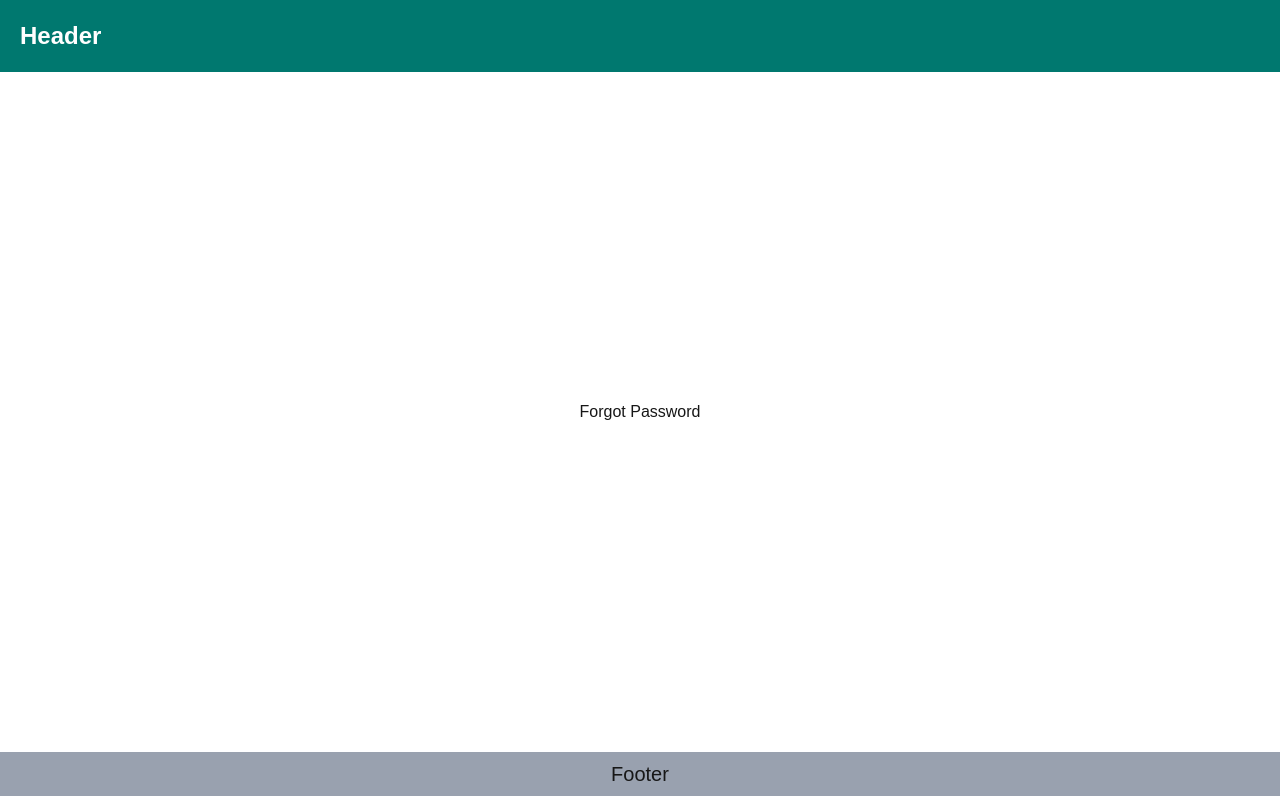
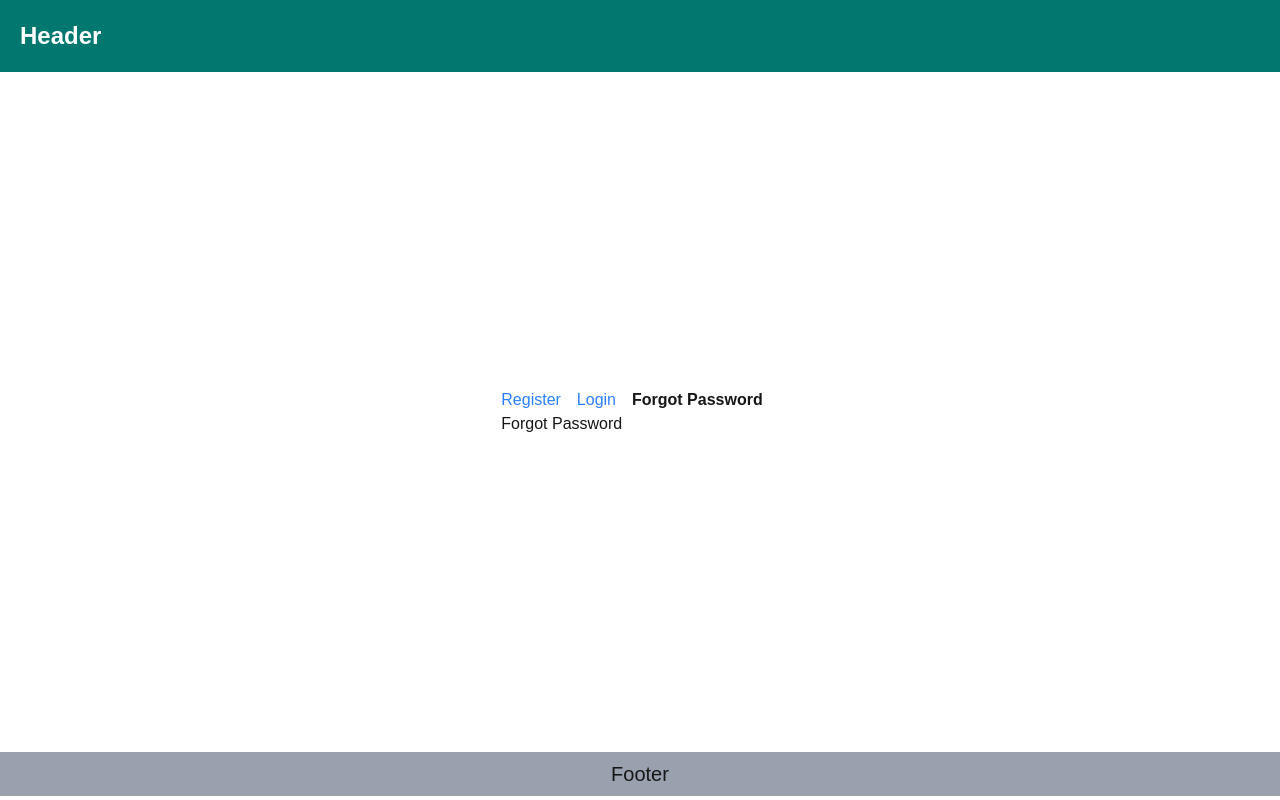
Before and after one commit to abhishekk-raj/next-core-concepts, a Next.js app: page /forgot-password in a window 1280 px wide. Built offline with nearby package versions, Linux system fonts and the light colour scheme.

Commit message:
Active Links

```diff
--- /dev/null
+++ b/app/(auth)/layout.tsx
@@ -0,0 +1,33 @@
+"use client";
+import Link from "next/link";
+import { usePathname } from "next/navigation";
+
+const navLinks = [
+    {name: "Register", href:"/register"},
+    {name: "Login", href: "/login"},
+    {name: "Forgot Password", href: "/forgot-password"}
+];
+
+const AuthLayout = ({children}: {children: React.ReactNode}) => {
+    const pathname = usePathname();
+
+    return (
+        <div>
+            {navLinks.map((navLink) => {
+                const isActive = pathname === navLink.href || (pathname.startsWith(navLink.href) && navLink.href !== "/")
+                return (
+                    <Link
+                    className={isActive ? "font-bold mr-4" : "text-blue-500 mr-4"}
+                        href={navLink.href}
+                        key={navLink.name}
+                    >
+                        {navLink.name}
+                    </Link>
+                )
+            })}
+            {children}
+        </div>
+    )
+}
+
+export default AuthLayout;
```
